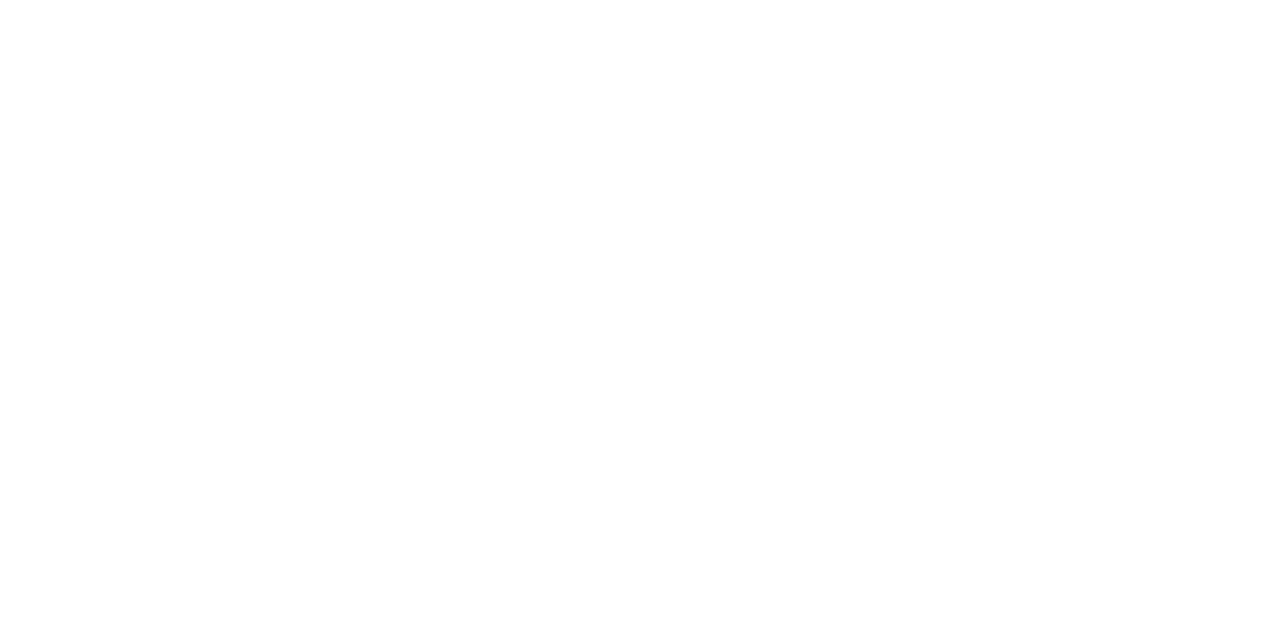
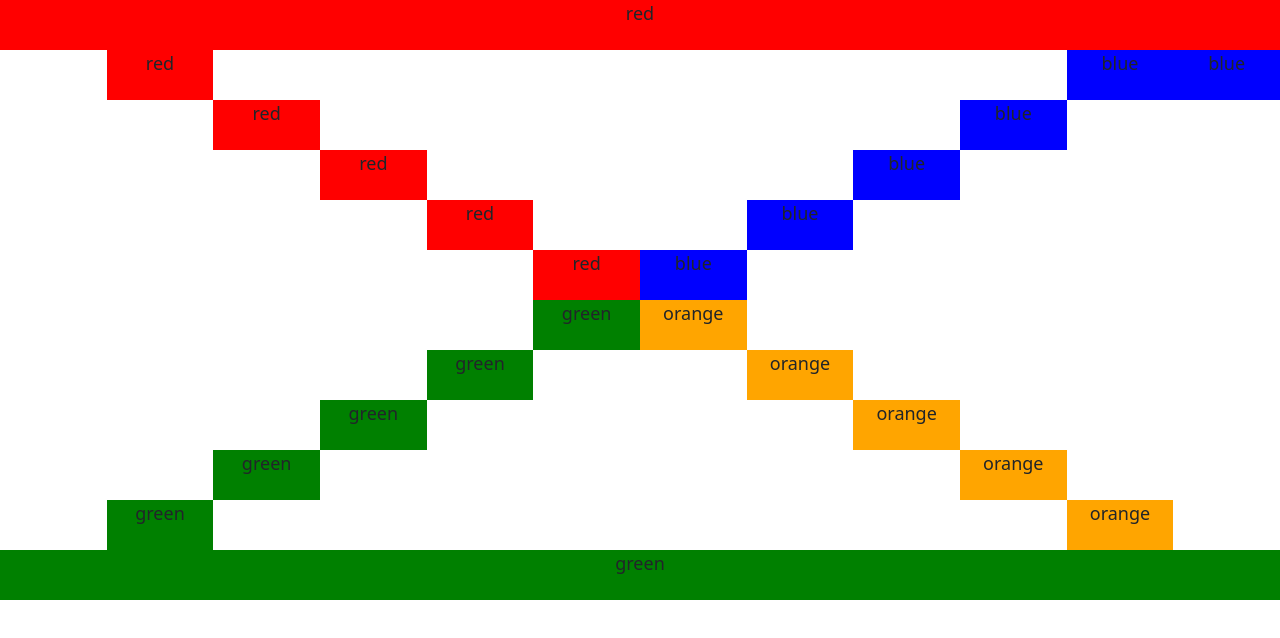
Before and after one commit to vishnujat922/10-Nov2022-bootstrap-v5.2, a plain HTML site: page index.html in a window 1280 px wide. Drawn offline with nearby package versions, Linux system fonts and the light colour scheme.

Commit message:
assignment done

```diff
--- a/index.html
+++ b/index.html
@@ -5,8 +5,84 @@
     <meta http-equiv="X-UA-Compatible" content="IE=edge">
     <meta name="viewport" content="width=device-width, initial-scale=1.0">
     <title>bootstrap v5.2</title>
+    <link href="https://cdn.jsdelivr.net/npm/bootstrap@5.2.2/dist/css/bootstrap.min.css" rel="stylesheet" integrity="sha384-Zenh87qX5JnK2Jl0vWa8Ck2rdkQ2Bzep5IDxbcnCeuOxjzrPF/et3URy9Bv1WTRi" crossorigin="anonymous">
+<style>
+    .v_tbdr{
+        height: 50px;
+        font-size:large;
+        text-align:center;
+        position: relative;
+    }
+    .red{
+        background: red;
+    }
+    .blue{
+        background: blue;
+        position: absolute;
+    }
+    .orange{
+        background: orange;
+        position:absolute;
+        bottom: 0px;
+        left:0px;
+    }
+    .green{
+        background: green;
+        position:absolute;
+    }
+
+</style>
 </head>
 <body>
-
+    <div class="v_tbdr">
+        <div class="col-12 red v_tbdr">red</div>
+            <div class="col-1 blue offset-md-11  v_tbdr">blue</div>
+        <div class="col-1 offset-md-10 blue v_tbdr">blue</div>
+    </div>
+    <div class="v_tbdr">
+        <div class="v_tbdr">
+            <div class="col-1 red offset-md-1 v_tbdr">red</div>
+            <div class="col-1 offset-md-9 blue v_tbdr">blue</div>
+        </div>
+    <div class="v_tbdr">
+        <div class="col-1 red offset-md-2 v_tbdr">red</div>
+        <div class="col-1 offset-md-8 blue v_tbdr">blue</div>
+    </div>
+    <div class="v_tbdr">
+        <div class="col-1 red offset-md-3 v_tbdr">red</div>
+        <div class="col-1 offset-md-7 blue v_tbdr">blue</div>
+    </div>
+    <div class="v_tbdr">
+        <div class="col-1 red offset-md-4 v_tbdr">red</div>
+        <div class="col-1 offset-md-6 blue v_tbdr">blue</div>
+    </div>
+    <div class="v_tbdr">
+        <div class="col-1 red offset-md-5 v_tbdr">red</div>
+    </div>
+    <div class="v_tbdr">
+        <div class="col-1 orange offset-md-6 v_tbdr">orange</div>
+        <div class="col-1 offset-md-5 green v_tbdr">green</div>
+    </div>
+    <div class="v_tbdr">
+        <div class="col-1 orange offset-md-7 v_tbdr">orange</div>
+        <div class="col-1 offset-md-4 green v_tbdr">green</div>
+    </div>
+    <div class="v_tbdr">
+        <div class="col-1 orange offset-md-8 v_tbdr">orange</div>
+        <div class="col-1 offset-md-3 green v_tbdr">green</div>
+    </div>
+    <div class="v_tbdr">
+        <div class="col-1 orange offset-md-9 v_tbdr">orange</div>
+        <div class="col-1 offset-md-2 green v_tbdr">green</div>
+    </div>
+    <div class="v_tbdr">
+        <div class="col-1 orange offset-md-10 v_tbdr">orange</div>
+        <div class="col-1 offset-md-1 green v_tbdr">green</div>
+    </div>
+    <div class="v_tbdr">
+        <div class="col-1 orange offset-md-11 v_tbdr">orange</div>
+        <div class="col-12 offset-md-0 green v_tbdr">green</div>
+    </div>
+    <script src="https://cdn.jsdelivr.net/npm/bootstrap@5.2.2/dist/js/bootstrap.bundle.min.js" integrity="sha384-OERcA2EqjJCMA+/3y+gxIOqMEjwtxJY7qPCqsdltbNJuaOe923+mo//f6V8Qbsw3" crossorigin="anonymous"></script>
 </body>
 </html>
```
